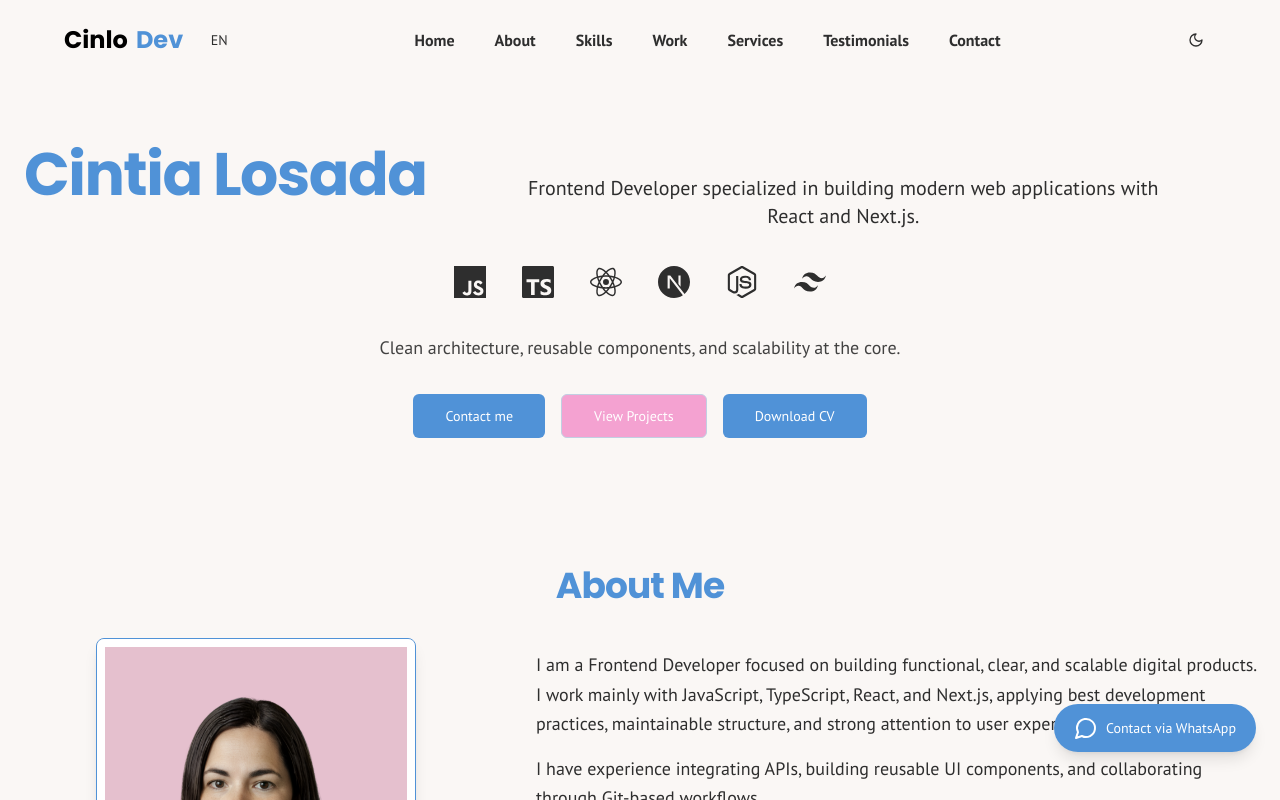
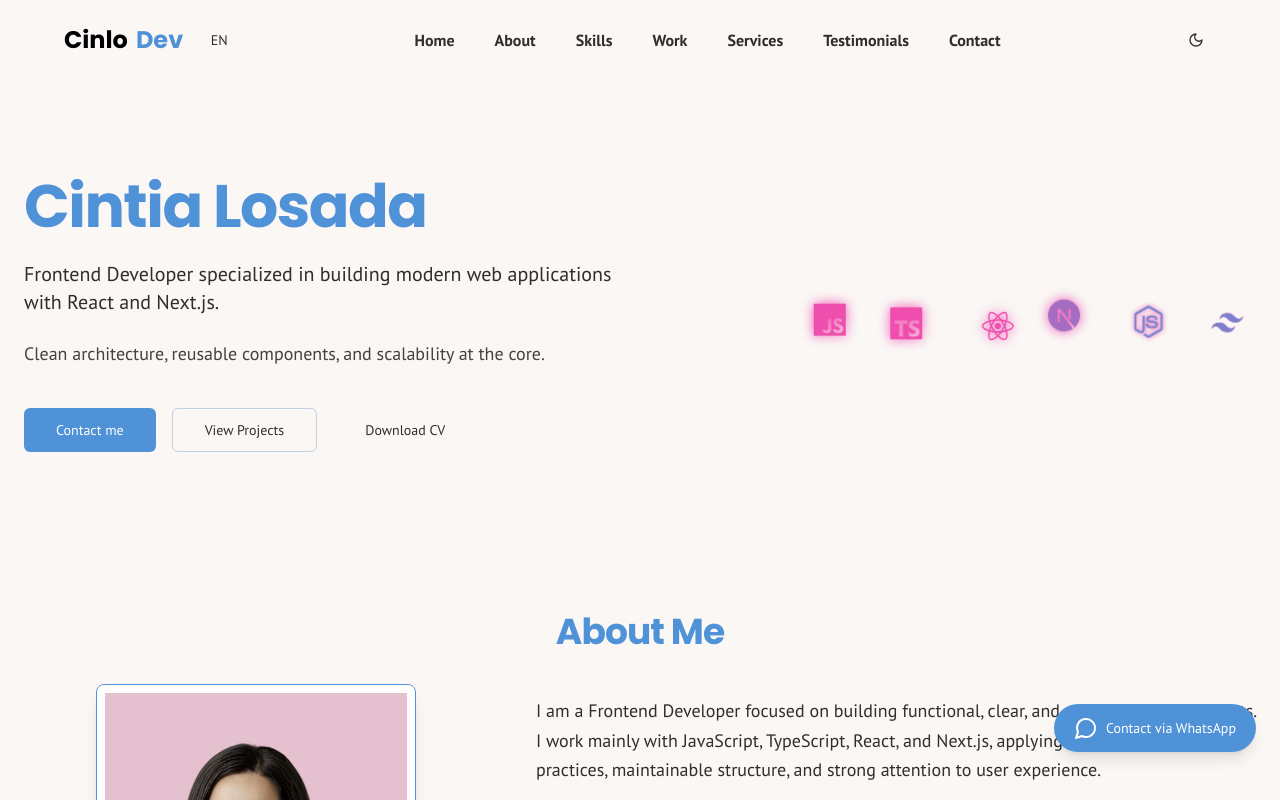
Before and after one commit to CinloDev/CinloDev, a Next.js app: page / in a window 1280 px wide. Shown: the top 800 px of the page. Built offline with nearby package versions, Linux system fonts and the light colour scheme.

Commit message:
feat(ui): implement wave color animation for tech icons

```diff
--- a/src/app/components/hero-section.tsx
+++ b/src/app/components/hero-section.tsx
@@ -8,8 +8,7 @@ import { useLocale } from '@/components/language-provider';
 
 
 export default function HeroSection() {
-    const { t } = useLocale();
-    const { locale } = useLocale();
+    const { t, locale } = useLocale();
     return (
         <>
             {/* Botón flotante de WhatsApp */}
@@ -26,46 +25,53 @@ export default function HeroSection() {
                 {t('hero.whatsapp')}
                 </span>
             </a>
-            <section className="w-full py-16 bg-background">
-                <div className="container mx-auto px-4 md:px-6 text-center">
-                    <div className="mb-6 flex flex-col items-center gap-1 sm:flex-row sm:items-baseline sm:justify-between">
-                        <h1 className="text-4xl md:text-5xl lg:text-6xl font-bold font-headline tracking-tight text-foreground">
-                        {t('hero.title')}
-                        </h1>
-                         <p className="text-lg md:text-xl text-muted-foreground dark:text-white max-w-2xl mx-auto">
-                        {t('hero.lead')}
-                        </p>
-                    </div>
-                    <div className="max-w-3xl mx-auto">
-                        <div className=" mb-6 text-3xl md:text-4xl lg:text-5xl font-bold font-headline tracking-tight text-foreground">
-                            <TechLogos />
-                        </div>
+           <section className="w-full py-16 md:py-24 bg-background">
+                <div className="container mx-auto px-4 md:px-6">
 
-                        <p className="mt-6 text-base md:text-lg text-foreground/90 max-w-[34rem] mx-auto">
+                    <div className="grid items-center gap-12 lg:grid-cols-2">
+
+                        {/* LEFT COLUMN — Texto */}
+                        <div className="space-y-6 text-center lg:text-left">
+
+                            <h1 className="text-4xl md:text-5xl lg:text-6xl font-bold font-headline tracking-tight text-foreground leading-tight">
+                            {t('hero.title')}
+                            </h1>
+
+                            <p className="text-lg md:text-xl text-muted-foreground dark:text-white max-w-2xl lg:mx-0 mx-auto">
+                            {t('hero.lead')}
+                            </p>
+
+                            <p className="text-base md:text-lg text-foreground/90 max-w-[34rem] lg:mx-0 mx-auto">
                             {t('hero.cta')}
-                        </p>
-                        <div className="mt-8 flex w-full flex-col items-center justify-center gap-4 sm:flex-row sm:flex-wrap">
+                            </p>
+
+                            <div className="flex flex-col gap-4 pt-4 sm:flex-row sm:flex-wrap sm:justify-center lg:justify-start">
+
+                            {/* Primary */}
                             <Button
                                 asChild
                                 size="lg"
-                                className="w-[50%] sm:w-auto bg-primary hover:bg-secondary/50 transition-colors"
+                                className="w-full sm:w-auto bg-primary hover:bg-secondary/50 transition-colors"
                             >
                                 <Link href="#contact">{t('hero.contact')}</Link>
                             </Button>
 
+                            {/* Secondary */}
                             <Button
                                 asChild
                                 variant="outline"
                                 size="lg"
-                                className="w-[50%] sm:w-auto bg-secondary/50 text-white hover:bg-primary transition-colors"
+                                className="w-full sm:w-auto hover:bg-secondary/50"
                             >
                                 <Link href="#work">{t('hero.viewProjects')}</Link>
                             </Button>
 
+                            {/* Tertiary */}
                             <Button
                                 asChild
+                                variant="ghost"
                                 size="lg"
-                                className="w-[50%] sm:w-auto bg-primary hover:bg-secondary/50 transition-colors"
+                                className="w-full sm:w-auto hover:bg-secondary/50"
                             >
                                 <a
                                 href={locale === 'es' ? '/cintialosada-cv-es.pdf' : '/cintialosada-cv-en.pdf'}
@@ -75,7 +81,17 @@ export default function HeroSection() {
                                 {t('hero.downloadCv')}
                                 </a>
                             </Button>
+
+                            </div>
                         </div>
+
+                        {/* RIGHT COLUMN — Tech Logos */}
+                        <div className="flex justify-center lg:justify-end">
+                            <div className="text-4xl lg:text-5xl ">
+                            <TechLogos />
+                            </div>
+                        </div>
+
                     </div>
                 </div>
             </section>
--- a/src/app/components/tech-logos.tsx
+++ b/src/app/components/tech-logos.tsx
@@ -1,4 +1,5 @@
-import React from 'react';
+"use client";
+import React, { useState } from "react";
 import {
   SiJavascript,
   SiTypescript,
@@ -18,16 +19,37 @@ export default function TechLogos() {
         { name: 'Tailwind', Icon: SiTailwindcss },
     ];
 
+    const [position, setPosition] = useState({ x: 0, y: 0 });
+    const handleMouseMove = (e: React.MouseEvent<HTMLDivElement>) => {
+    const { clientX, clientY } = e;
+    const { innerWidth, innerHeight } = window;
+
+    const x = (clientX - innerWidth / 2) / innerWidth;
+    const y = (clientY - innerHeight / 2) / innerHeight;
+
+    setPosition({ x, y });
+    };
+
     return (
-    <div className="mt-4 flex items-center justify-center gap-3 flex-wrap">
-      {items.map(({ name, Icon }) => (
+        <div
+            onMouseMove={handleMouseMove}
+            className="mt-4 flex items-center justify-center gap-6 flex-wrap"
+            >
+ {items.map(({ name, Icon }, index) => (
   <div
     key={name}
-          className="flex items-center justify-center w-10 h-10 md:w-14 md:h-14 hover:scale-105 transition-transform"
+    className="flex items-center justify-center w-14 h-14"
+    style={{
+      animation: `
+        float-${index} ${3 + index * 0.3}s ease-in-out infinite,
+        waveColorStrong 4s ease-in-out infinite
+      `,
+      animationDelay: `${index * 0.5}s`
+    }}
     title={name}
     aria-label={name}
   >
-          <Icon className="w-5 h-5 md:w-8 md:h-8 text-current" aria-hidden="true" />
+    <Icon className="w-8 h-8 text-current transition-colors duration-300" />
   </div>
 ))}
         </div>
--- a/src/app/globals.css
+++ b/src/app/globals.css
@@ -74,6 +74,48 @@
   }
 }
 
+@keyframes float-0 {
+  0% { transform: translate(0,0); }
+  50% { transform: translate(6px,-8px); }
+  100% { transform: translate(0,0); }
+}
+
+@keyframes float-1 {
+  0% { transform: translate(0,0); }
+  50% { transform: translate(-8px,6px); }
+  100% { transform: translate(0,0); }
+}
+
+@keyframes float-2 {
+  0% { transform: translate(0,0); }
+  50% { transform: translate(10px,4px); }
+  100% { transform: translate(0,0); }
+}
+
+@keyframes float-3 {
+  0% { transform: translate(0,0); }
+  50% { transform: translate(-6px,-10px); }
+  100% { transform: translate(0,0); }
+}
+
+@keyframes float-4 {
+  0% { transform: translate(0,0); }
+  50% { transform: translate(8px,-6px); }
+  100% { transform: translate(0,0); }
+}
+
+@keyframes float-5 {
+  0% { transform: translate(0,0); }
+  50% { transform: translate(-10px,8px); }
+  100% { transform: translate(0,0); }
+}
+
+@keyframes waveColorStrong {
+  0%   { color: hsl(var(--primary)); filter: drop-shadow(0 0 0px hsl(var(--secondary))); }
+  30%  { color: hsl(var(--secondary)); filter: drop-shadow(0 0 6px hsl(var(--secondary))); }
+  60%  { color: hsl(var(--secondary)); filter: drop-shadow(0 0 6px hsl(var(--secondary))); }
+  100% { color: hsl(var(--primary)); filter: drop-shadow(0 0 0px hsl(var(--secondary))); }
+}
 
 @layer base {
   * {
```
Lines whose indentation alone changed are shown as unchanged.
